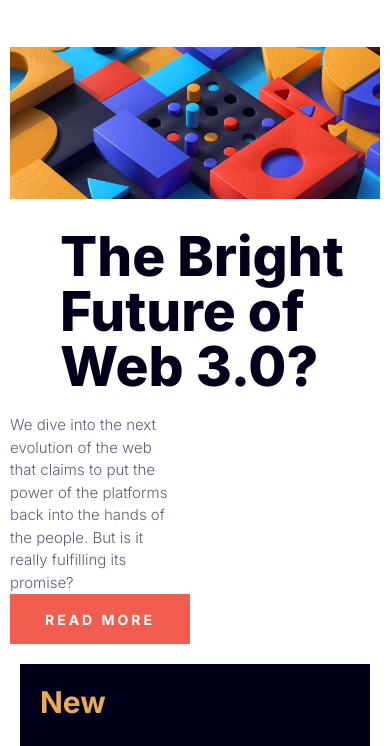
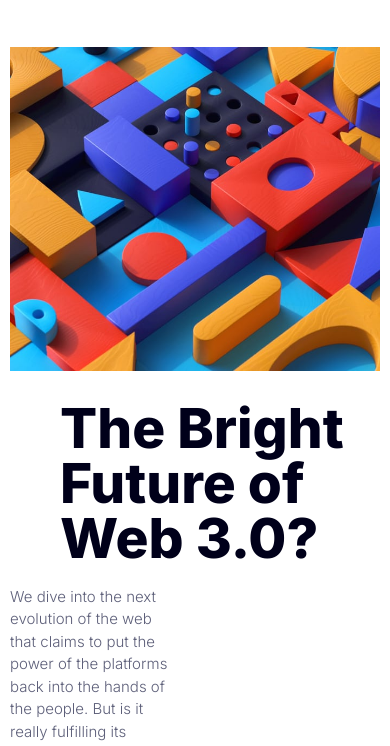
Before and after one commit to KiddAlexx/news-homepage-FM, a plain HTML site: page index.html in a window 390 px wide. Shown: the part 93-839 px from the top of the page. Drawn offline with Linux system fonts and the light colour scheme.

Commit message:
add image main image for mobile view

```diff
--- a/index.html
+++ b/index.html
@@ -44,7 +44,10 @@
 
         <main class="main-story">
           <img
-            src="./imgs/image-web-3-desktop.jpg"
+            srcset="
+              ./imgs/image-web-3-desktop.jpg 1460w,
+              ./imgs/image-web-3-mobile.jpg   686w
+            "
             alt="An image of multi colored 3d puzzle pieces slotting together"
             class="main-img"
           />
```
